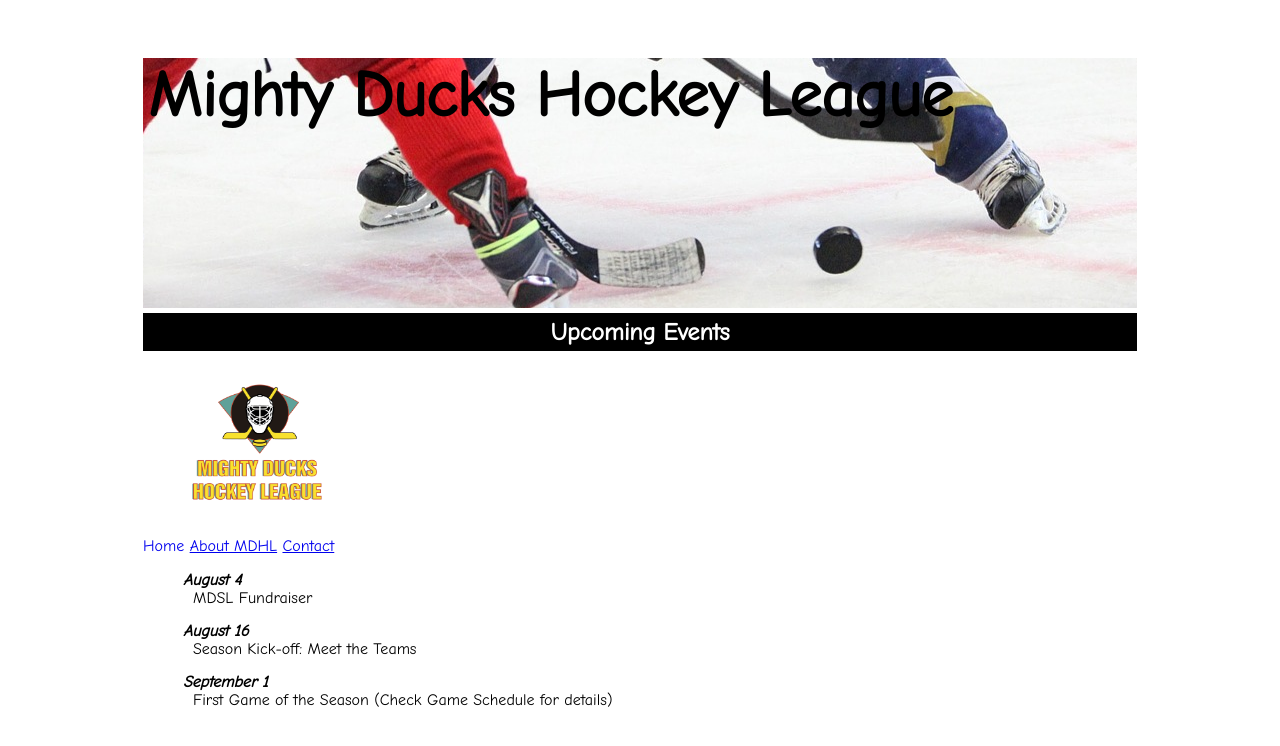
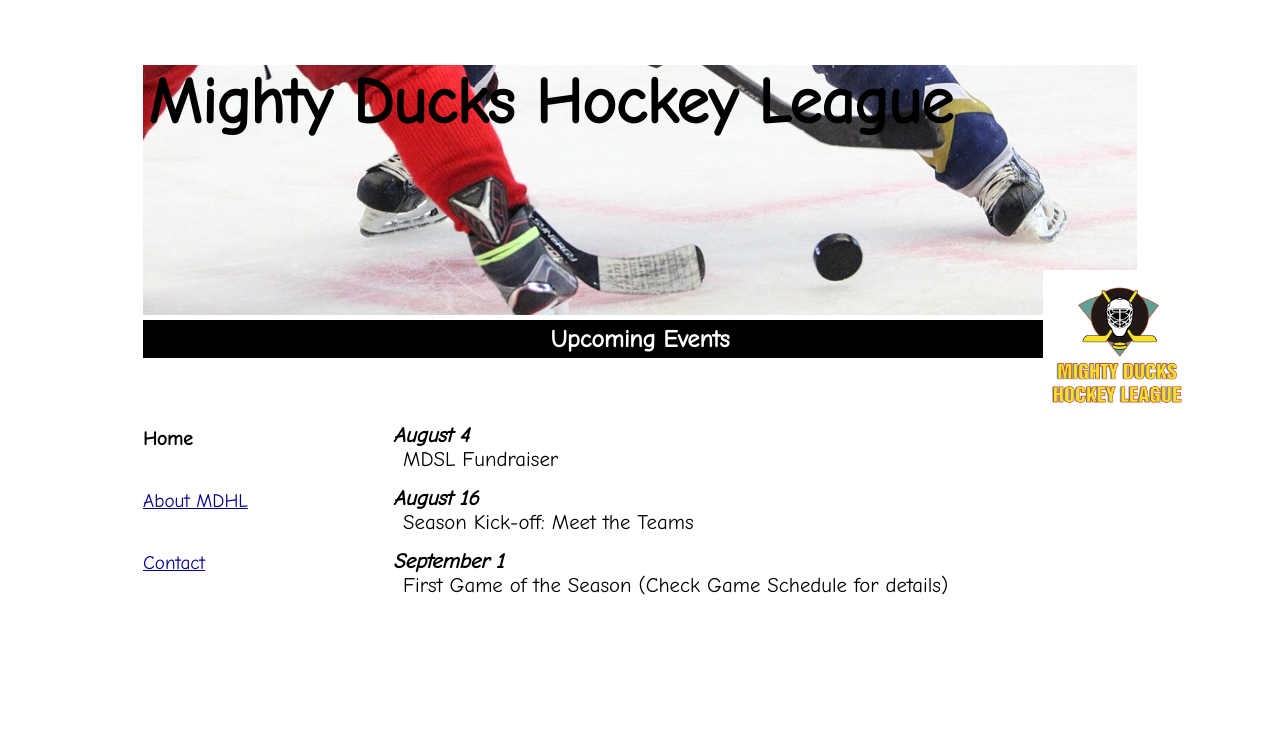
Before and after one commit to Andrea-Cal/MDHL, a plain HTML site: page index.html in a window 1280 px wide. Drawn offline with Linux system fonts and the light colour scheme.

Commit message:
agrego cambios en el archivo style.css, correspondiente al diseño 1

```diff
--- a/index.html
+++ b/index.html
@@ -10,19 +10,21 @@
 </head>
 <body>
   <header>
+
     <div class="encabezado">
       <h1>Mighty Ducks Hockey League</h1>
     </div>
-    <div>
+
+    <div id="subtitulo">
       <h2 class="negrita">Upcoming Events</h2>
-      <figure>
-        <img src="./img/Logo_Mighty_ducks_01.png" alt="MDHL logo">
-      </figure>
+      <img src="./img/Logo_Mighty_ducks_01.png" alt="MDHL logo">
     </div>
+
   </header>
 
   <main>
-    <div>
+
+    <div id="divNav">
       <nav>
         <a href="#" class="seleccionado" >Home</a>
         <a href="./about.html">About MDHL</a>
@@ -30,7 +32,7 @@
       </nav>
     </div>
 
-    <div>
+    <div id="divUl">
       <ul>
         <li>August 4</li>
         <li>MDSL Fundraiser</li>
@@ -40,7 +42,6 @@
         <li>First Game of the Season (Check Game Schedule for details)</li>
       </ul>
     </div>
-
   </main>
 
   <footer>
--- a/style/style.css
+++ b/style/style.css
@@ -1,7 +1,9 @@
 @import url('https://fonts.googleapis.com/css2?family=Comic+Neue&family=Montserrat&family=Open+Sans:wght@700&family=Raleway:wght@400;700&display=swap');
 
 *{
-  box-sizing: border-box
+  margin: 0;
+  padding: 0;
+  box-sizing: border-box;
 }
 
 body{
@@ -15,7 +17,7 @@ body{
   background-image: url('../img/design1_image1.jpg');
   height: 250px;
   background-position: center 80%;
-
+  margin-top: 50px;
 }
 
 h1{
@@ -23,7 +25,20 @@ h1{
   padding-left: 5px;
 }
 
+#subtitulo{
+  position: relative;
+  margin-bottom: 50px;
+}
+
+#subtitulo>img{
+  position: absolute;
+  top: -50px;
+  left: 900px;
+  background-color: white;
+}
+
 img{
+  display: inline-block;
   height: 150px;
   width: 150px;
 }
@@ -41,12 +56,41 @@ h2.negrita{
   padding: 5px;
 }
 
+main{
+  position: relative;
+}
+
+#divNav{
+  position: absolute;
+  display: inline-block;
+  width: 15%;
+  height: 200px;
+}
+
+nav a{
+  display: block;
+  padding: 20px 0;
+  font-size: 1.2em;
+  color: darkblue;
+}
+
 nav a.seleccionado{
   text-decoration: none;
+  color: black;
+  font-weight: 600;
+}
+
+#divUl{
+  position: absolute;
+  display: inline-block;
+  width: 75%;
+  height: 200px;
+  margin: 15px 0 0 250px;
 }
 
 ul{
-  list-style:none;
+  list-style: none;
+  font-size: 1.3em;
 }
 
 ul li:nth-child(odd){
@@ -55,6 +99,27 @@ ul li:nth-child(odd){
 }
 
 ul li:nth-child(even){
-  padding-left: 10px;
-  padding-bottom: 15px;
+  padding: 0 0 15px 10px;
 }
+
+#divSection, #divContact{
+  position: absolute;
+  display: inline-block;
+  width: 75%;
+  height: 500px;
+  margin-left: 200px;
+}
+
+section p{
+  margin-bottom: 20px;
+  font-size: 1.3em;
+}
+
+h3.negrita{
+  font-size: 1.4em;
+}
+
+#divContact p{
+  margin: 20px 0;
+  font-size: 1.3em;
+}
--- a/style/style2.css
+++ b/style/style2.css
@@ -1,6 +1,8 @@
 @import url('https://fonts.googleapis.com/css2?family=Comic+Neue&family=Montserrat&family=Open+Sans:wght@700&family=Raleway:wght@400;700&display=swap');
 
 *{
+  margin: 0;
+  padding: 0;
   box-sizing: border-box
 }
 
@@ -16,14 +18,24 @@ body{
   height: 250px;
   background-size: 100%;
   background-position: 0 80%;
+
 }
 
 h1{
   font-size: 4em;
   font-style: italic;
+  margin-bottom: 5px;
+}
+
+figure{
+  display: inline-block;
+  height: 160px;
+  width: 160px;
+
 }
 
 img{
+  display: inline-block;
   height: 150px;
   width: 150px;
 }
@@ -53,6 +65,14 @@ nav a.seleccionado{
   background-color: rgb(87, 189, 87);
 }
 
+
+#divUl{
+  display: inline-block;
+  width: 75%;
+  height: 150px;
+  border: 1px solid blue;
+}
+
 ul{
   list-style:none;
 }
--- a/style/style3.css
+++ b/style/style3.css
@@ -1,5 +1,7 @@
 @import url('https://fonts.googleapis.com/css2?family=Comic+Neue&family=Montserrat&family=Open+Sans:wght@700&family=Raleway:wght@400;700&display=swap');
 
 *{
+  margin: 0;
+  padding: 0;
   box-sizing: border-box
 }
```
Also changed, not shown: about.html (+7 -5 lines), contact.html (+7 -6 lines).
